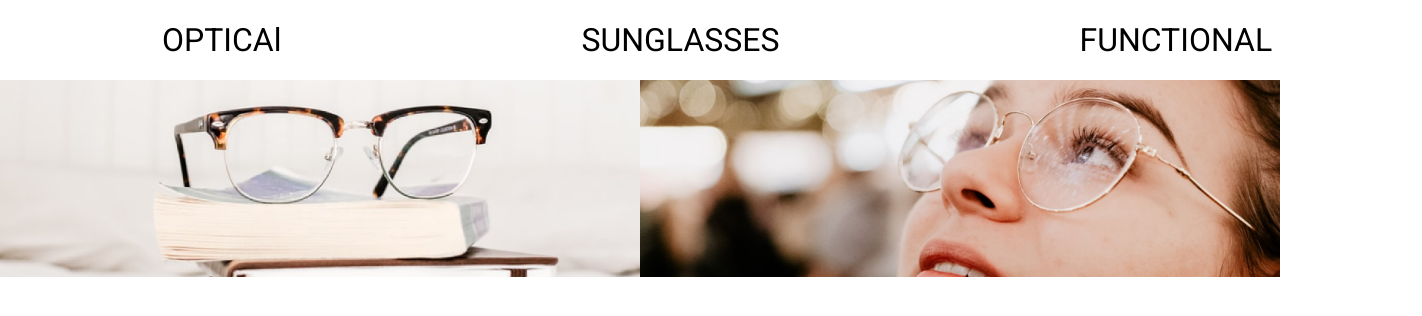
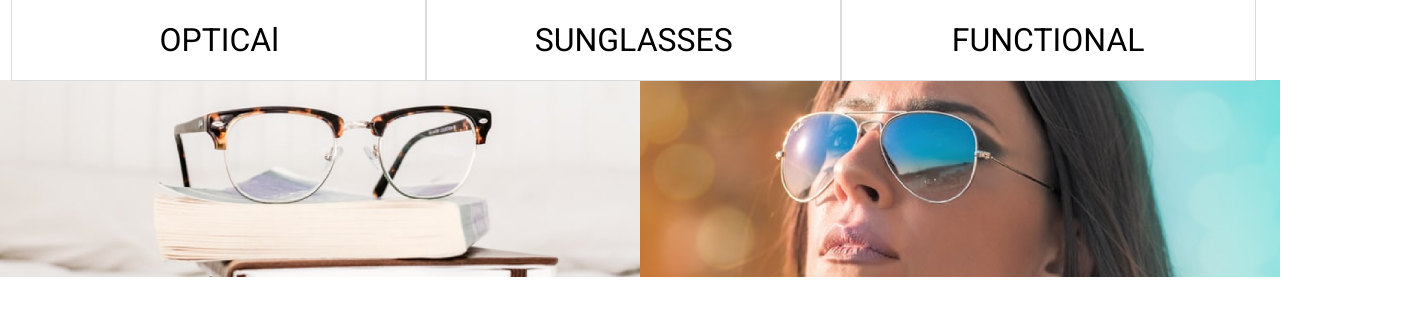
Before and after one commit to gizelliang/Errand-4-for-Hex-School, a website built with Vite: page pages/store.html in a window 1280 px wide. Shown: the whole page, 1422 px wide, since content can reach past the window. Built offline with nearby package versions, Linux system fonts and the light colour scheme.

Commit message:
Complete the store section

```diff
--- a/assets/scss/pages/_store.scss
+++ b/assets/scss/pages/_store.scss
@@ -1,20 +1,56 @@
 .category{
+    width:100%;
+    height:100%;
+    text-align:center;
     font-size:32px;
+
+
     a{
-        text-decoration: none;
-        color:$primary-dark;
+    text-decoration:none;
+    color:$primary-dark;
+    }
+    @include pad{
 
+        font-size:$font-size-h4;
     }
-    li{
-        padding:24px 150px;
-        :hover{
-         border-bottom:8px solid $primary-color;
+    @include mobile{
 
-        }
+        font-size:$font-size-base;
+    }
+}
 
-    }
+.category-item{
+    width:33%;
+    height:100%;
+    padding-top:24px;
+    padding-bottom:24px;
+    position:relative;
+    outline:1px solid #DCDCDC;
+   &:after{
+    content:"";
+    background:$primary-color;
+    width:0;
+    height:8px;
+    position:absolute;
+    left:50%;
+    top:calc(100% - 8px);
+    transition:all 0.8s;
+
+   }
+   &:hover:after{
+    width:100%;
+    left:0%;
+   }
+
+   @include pad{
+    padding:16px 48px;
+   }
+   @include mobile{
+    padding:16px 12px;
+   }
 }
 
 .img-area img{
     width:50%;
+
 }
--- a/pages/store.html
+++ b/pages/store.html
@@ -11,14 +11,14 @@
     <%- include('./layout/header'); -%>
   <div class="container">
     <ul class="category flex">
-      <li><a href="#">OPTICAl</a></li>
-      <li><a href="#">SUNGLASSES</a></li>
-      <li><a href="#">FUNCTIONAL</a></li>
+      <li class="category-item"><a href="#">OPTICAl</a></li>
+      <li class="category-item"><a href="#">SUNGLASSES</a></li>
+      <li class="category-item"><a href="#">FUNCTIONAL</a></li>
     </ul>
   </div>
   <div class="img-area flex">
     <img src="../assets/images/product-header-1.png" alt="glasses">
-    <img src="../assets/images/product-header-2.png" alt="glasses">
+    <img src="../assets/images/product-header-4.png" alt="glasses">
   </div>
     <%- include('./layout/footer'); -%>
 
```
